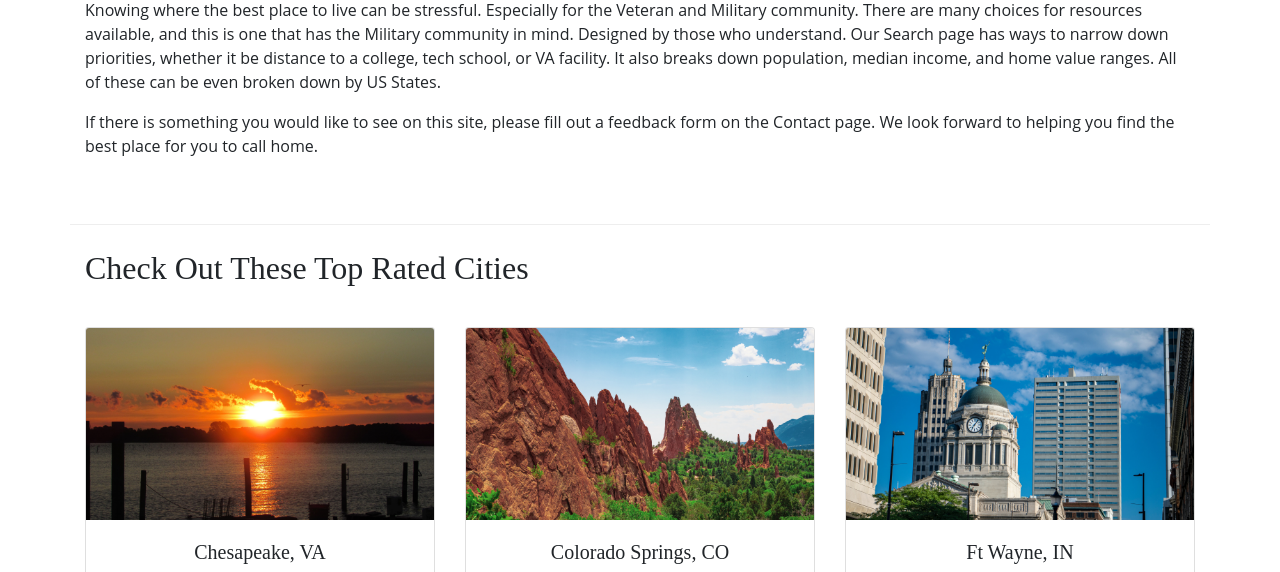
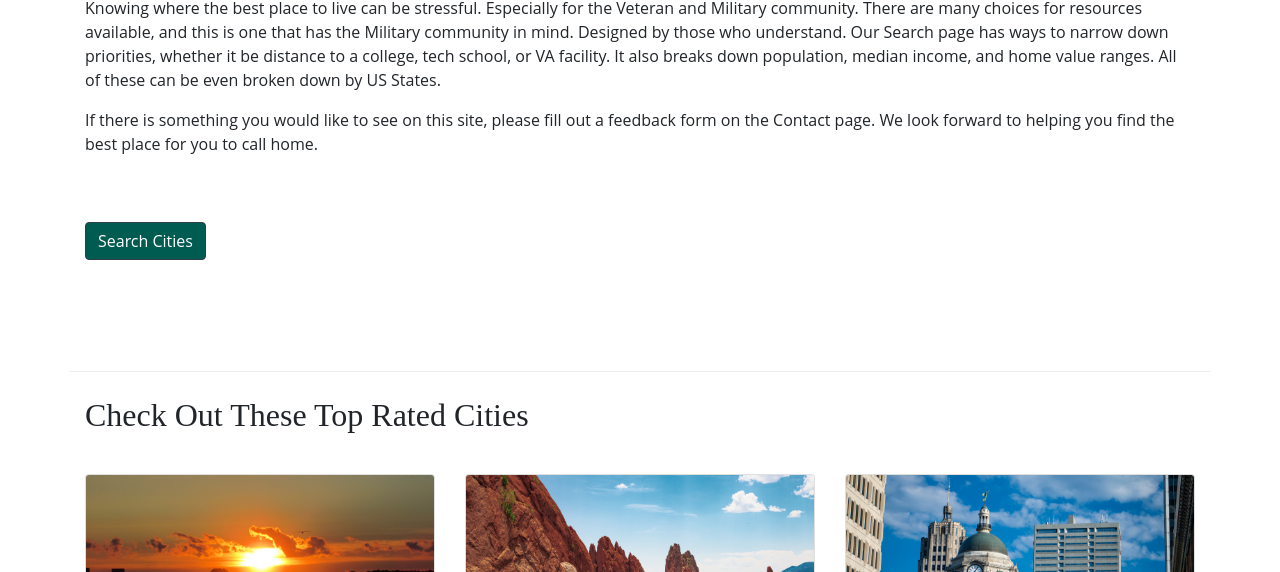
Before and after one commit to beckyrich/veteran-relocation, a website: page index.html in a window 1280 px wide. Shown: the part 752-1324 px from the top of the page. Drawn offline with nearby package versions, Linux system fonts and the light colour scheme; a web font is replaced by a local one.

Commit message:
Added Linked Button on Home to Search Page

```diff
--- a/index.html
+++ b/index.html
@@ -63,11 +63,16 @@
                 </div>
             </div>
         </div>
-        <div class="row row-content">
+        <div class="row mt-5">
             <div class="col">
                 <h1>Finding the Best Place to Meet your Needs</h1>
                 <p>Knowing where the best place to live can be stressful. Especially for the Veteran and Military community. There are many choices for resources available, and this is one that has the Military community in mind. Designed by those who understand. Our Search page has ways to narrow down priorities, whether it be distance to a college, tech school, or VA facility. It also breaks down population, median income, and home value ranges. All of these can be even broken down by US States.</p>
                 <p>If there is something you would like to see on this site, please fill out a feedback form on the Contact page. We look forward to helping you find the best place for you to call home.</p>
+            </div>
+        </div>
+        <div class="row row-content">
+            <div class="col-4">
+                <a href="search.html" role="button" type="submit" class="btn btn-default">Search Cities</a>
             </div>
         </div>
         <div class="row mt-4">
```
